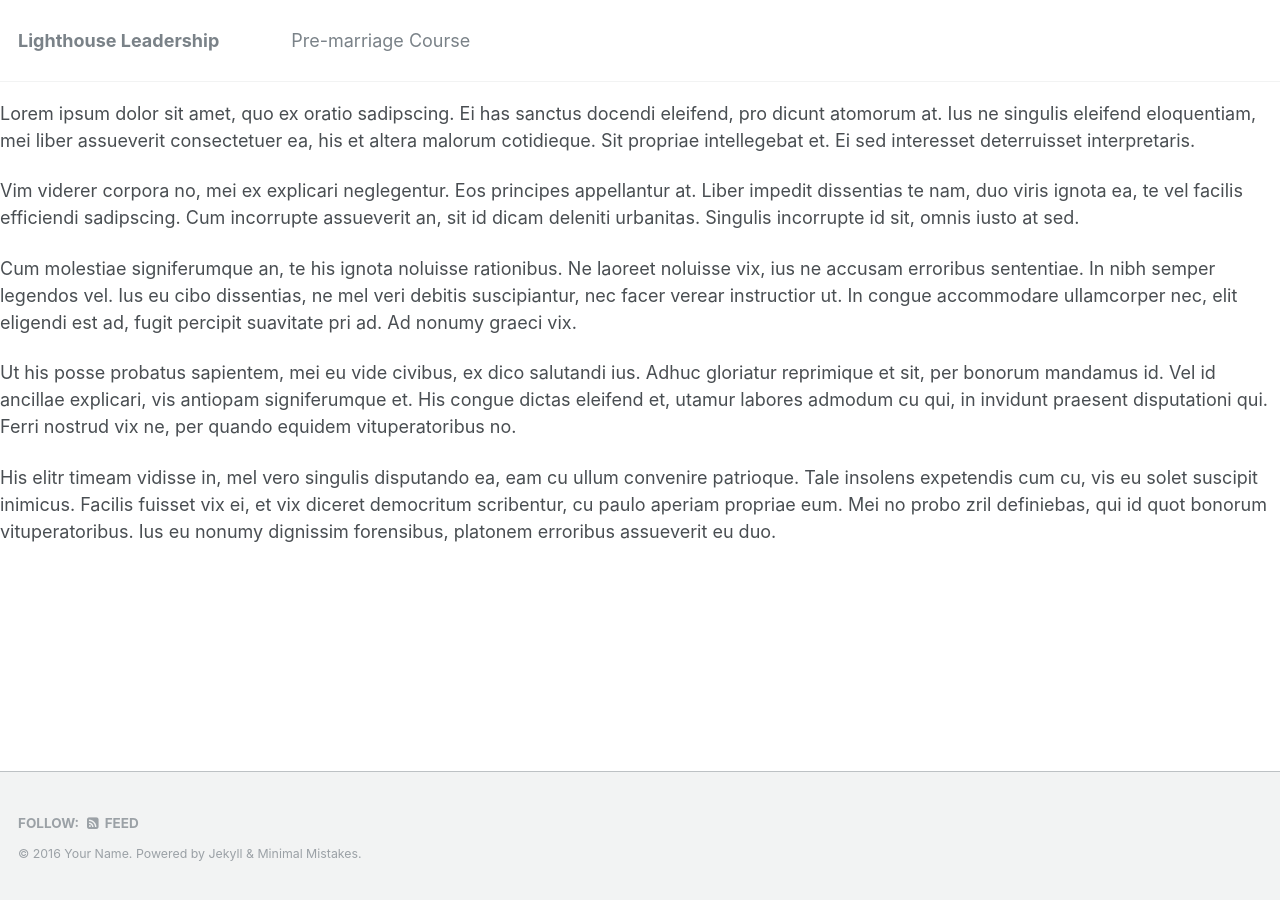
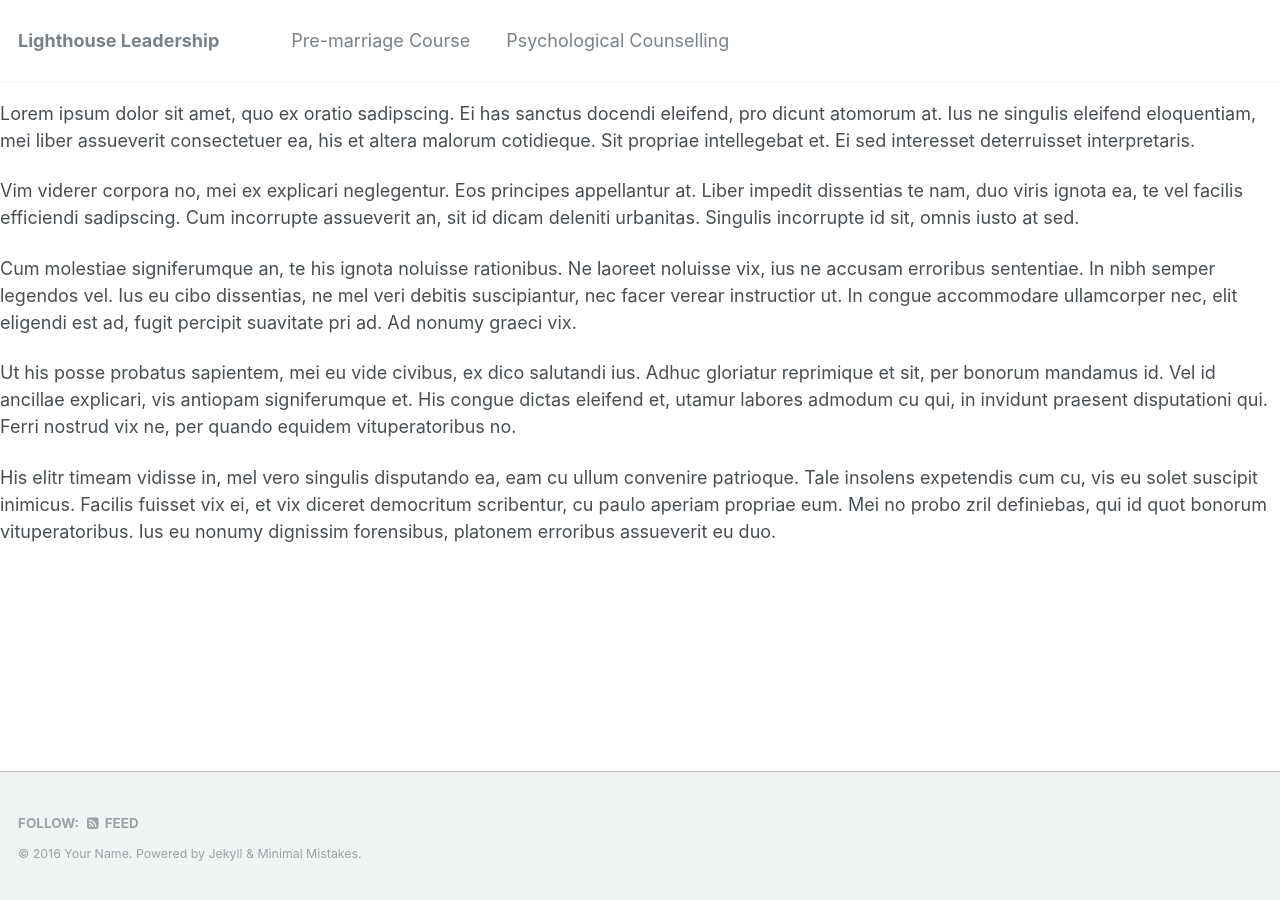
Before and after one commit to simonburger/lighthouse-website, a Jekyll site: the page built from psychological-counselling.markdown, in a window 1280 px wide. Built offline with Jekyll 4.4.1, drawn with Linux system fonts in a browser that asks for light colours; part of the change alters nothing that is shown.

```diff
--- a/_layouts/default.html
+++ b/_layouts/default.html
@@ -16,6 +16,8 @@ layout: compress
     {% include browser-upgrade.html %}
     {% include masthead.html %}
 
+    {{ page['header image'].url }}
+
     {{ content }}
 
     <div class="page__footer">
--- a/psychological-counselling.markdown
+++ b/psychological-counselling.markdown
@@ -2,6 +2,8 @@
 title: Psychological Counselling
 date: 2016-09-11 13:00:00 +10:00
 position: 1
+header image: "/uploads/forest.jpg"
+is in main menu: true
 layout: default
 ---
 
```
Also changed, not shown: _uploads/forest.jpg (added).
